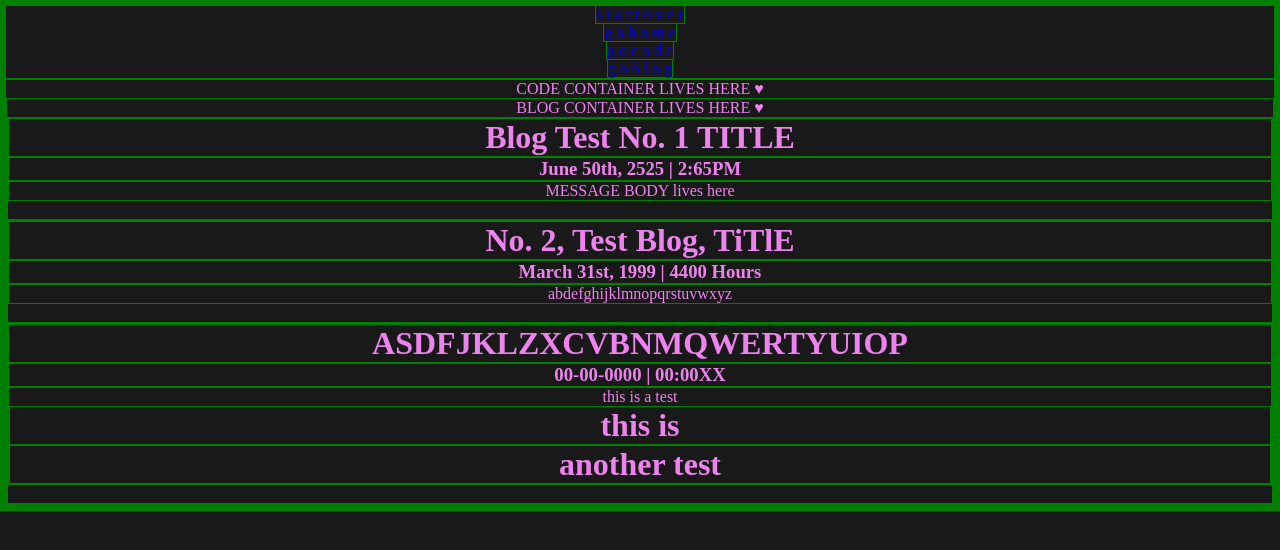
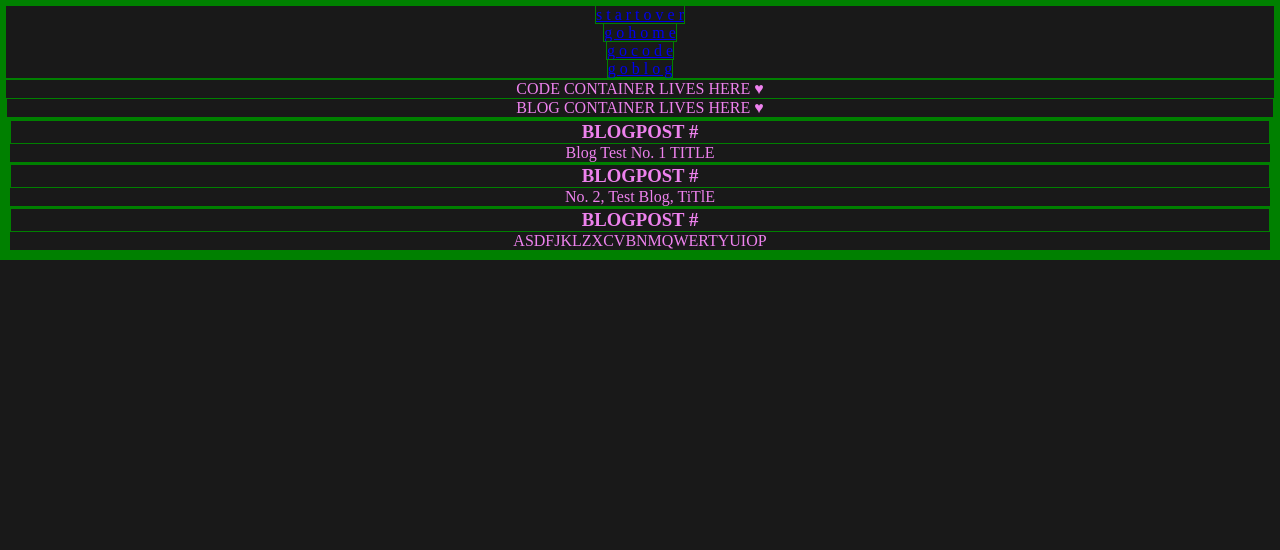
Before and after one commit to KimberlyRosaly/code.love.blog, a React (Create React App) app: page /loves/code/blogs in a window 1280 px wide. Shown: the top 550 px of the page. Built offline with nearby package versions, Linux system fonts and the light colour scheme.

Commit message:
play around with state

```diff
--- a/src/containers/Blog.js
+++ b/src/containers/Blog.js
@@ -1,29 +1,57 @@
-// =-=-=-=-=-=-=-=-=-=-=-=-=-=-=-=-=-=-=-=-
 import React from 'react'
 // =-=-=-=-=-=-=-=-=-=-=-=-=-=-=-=-=-=-=-=-
-import { sanitize } from 'dompurify'
-// =-=-=-=-=-=-=-=-=-=-=-=-=-=-=-=-=-=-=-=-
-import blogsData from '../assets/blogsData'
+import blogsData from '../assets/blogsData';
 // =-=-=-=-=-=-=-=-=-=-=-=-=-=-=-=-=-=-=-=-
 
-// B L O G   P A G E
-const Blog = () => {
+class Blog extends React.Component {
 
-    return (
-        <div>
+    state = {
+        blogs: [...blogsData],
+        justClicked: 0
+    }
+
+    handleClick = (event, b) => {
+        // console.log(this.state.blogs.find((b) => b.id == 1))
+        // console.log(e.target.dataset.bloggie) //<==this sometimes works
+
+        // this.setState({justClicked: e.target.dataset.bloggie})
+
+        console.log("THIS JUSTCLICKED:", this.state.justClicked)
+        console.log("THIS JUSTCLICKED:", b)
+        this.setState({justClicked: b})
+        console.log("THIS.JUSTCLICKED: (after setState)", this.state.justClicked)
+
+    }
+
+
+    render() {
+
+        // console.log("STATE.BLOGS:", this.state.blogs)
+
+      return (
+        <div className='b-container'>
 {/* =-=-=-=-=-=-=-=-=-=-=-=-=-=-=-=-=-=-=-=- */}
             BLOG CONTAINER LIVES HERE ♥
 {/* =-=-=-=-=-=-=-=-=-=-=-=-=-=-=-=-=-=-=-=- */}
-            {blogsData.map((b) =>
-                <div>
-                    <h1>{b.title}</h1>
-                    <h3>{b.date} | {b.time}</h3>
-                    <div dangerouslySetInnerHTML={{ __html: sanitize(b.content) }} />
-                    <br />
-                </div>
-            )}
-{/* =-=-=-=-=-=-=-=-=-=-=-=-=-=-=-=-=-=-=-=- */}
+
+
+
+
+
+        <div >
+                    <ul>
+                        {blogsData.map( (b) =>
+                            <li key={b.id} className='b-dropdown-item' onClick={(event) => this.handleClick(event, b.id)} >
+                                <h3>BLOGPOST # {b.id}</h3>
+                                {b.title}
+                            </li> )}
+                    </ul>
+
         </div>
-    )
-}
-export default Blog;
+
+
+        </div>
+      )
+    }
+  }
+  export default Blog;
```
